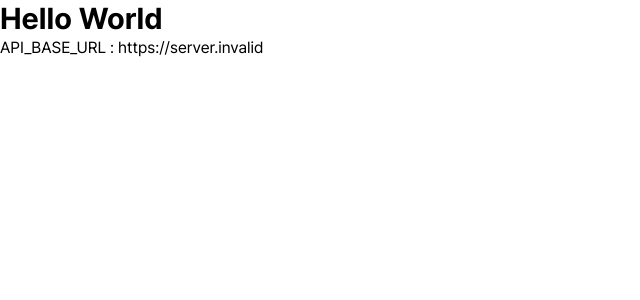
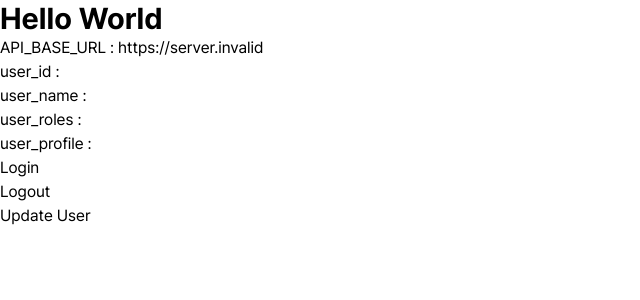
Before and after one commit to manlubo/happy_front, a Next.js app: page / in a window 1280 px wide. Shown: the top 300 px of the page, without its empty margins (0-640 px from the left). Built offline with nearby package versions, Linux system fonts and the light colour scheme; no server answers.

Commit message:
redux 초기 세팅 및 Provider연결

```diff
--- a/src/app/page.tsx
+++ b/src/app/page.tsx
@@ -1,12 +1,30 @@
+'use client'
+
 import { API_BASE_URL } from "@/lib/env"
+import { useSelector, useDispatch } from "react-redux"
+import { AppDispatch, RootState } from "@/stores"
+import { login, logout, updateUser } from "@/stores/authSlice";
+import { Role } from "@/types/auth";
 
 
 export default function Home() {
+  const user = useSelector((state: RootState) => state.auth.user);
+  const dispatch = useDispatch<AppDispatch>();
+
   return (
     <div className="">
       <main className="">
         <h1 className="text-3xl font-bold">Hello World</h1>
         <div>API_BASE_URL : {API_BASE_URL}</div>
+        <div>user_id : {user?.id}</div>
+        <div>user_name : {user?.name}</div>
+        <div>user_roles : {user?.roles}</div>
+        <div>user_profile : {user?.profile}</div>
+        <button onClick={() => dispatch(login({ id: 1, name: "유저", roles: [Role.USER], profile: "user-avatar.png" }))}>Login</button>
+        <br/>
+        <button onClick={() => dispatch(logout())}>Logout</button>
+        <br/>
+        <button onClick={() => dispatch(updateUser({ name: "관리자", roles: [Role.USER, Role.ADMIN], profile: "admin-avatar.png" }))}>Update User</button>
       </main>
     </div>
   );
--- a/src/app/providers.tsx
+++ b/src/app/providers.tsx
@@ -3,6 +3,8 @@
 import { QueryClientProvider } from '@tanstack/react-query'
 import { queryClient } from '@/lib/queryClient'
 import { ReactQueryDevtools } from '@tanstack/react-query-devtools'
+import { Provider } from 'react-redux'
+import { store } from '@/stores'
 
 export function Providers({ children }: { children: React.ReactNode }) {
   return (
@@ -11,7 +13,9 @@ export function Providers({ children }: { children: React.ReactNode }) {
       {process.env.NODE_ENV === 'development' && (
         <ReactQueryDevtools initialIsOpen={false} />
       )}
-      {children}
+      <Provider store={store}> {/* Redux Provider */}
+        {children}
+      </Provider>
     </QueryClientProvider>
   )
 }
--- /dev/null
+++ b/src/stores/authSlice.ts
@@ -0,0 +1,35 @@
+import { createSlice, PayloadAction } from "@reduxjs/toolkit";
+import { User } from "@/types/auth";
+
+// 로그인 상태
+interface AuthState {
+  user: User | null;
+}
+
+// 로그인 상태 초기값
+const initialState: AuthState = {
+  user: null,
+};
+
+// 로그인 상태 관리
+const authSlice = createSlice({
+  name: "auth",
+  initialState,
+  reducers: {
+    login(state, action: PayloadAction<User>) {
+      state.user = action.payload;
+    },
+    logout(state) {
+      state.user = null;
+    },
+    // 유저 정보만 갱신 (프로필 수정 등)
+    updateUser(state, action: PayloadAction<Partial<User>>) {
+      if (state.user) {
+        state.user = state.user ? { ...state.user, ...action.payload } : null;
+      }
+    },
+  },
+});
+
+export const { login, logout, updateUser } = authSlice.actions;
+export default authSlice.reducer;
--- a/src/stores/authStore.ts
+++ /dev/null
@@ -1 +0,0 @@
-// 전역 상태
--- /dev/null
+++ b/src/stores/index.ts
@@ -0,0 +1,15 @@
+import { configureStore } from "@reduxjs/toolkit";
+import authReducer from "./authSlice";
+
+// 전역 스토어 정의
+export const store = configureStore({
+    reducer: {
+      // 리듀서 함수 연결
+        auth: authReducer,
+    },
+});
+
+// 타입 추론 후 export
+export type RootState = ReturnType<typeof store.getState>;
+// dispatch 타입 추론 후 export
+export type AppDispatch = typeof store.dispatch;
--- /dev/null
+++ b/src/types/auth.ts
@@ -0,0 +1,13 @@
+// 권한 타입
+export enum Role {
+  ADMIN = "ADMIN",
+  USER = "USER",
+}
+
+// 유저 정보 타입
+export interface User {
+  id: number;
+  name: string;
+  profile?: string;
+  roles: Role[];
+}
--- a/src/types/index.ts
+++ /dev/null
@@ -1 +0,0 @@
-// 전역 타입
```
Also changed, not shown: 1 other file (tests, documents, lock files or other folders).
